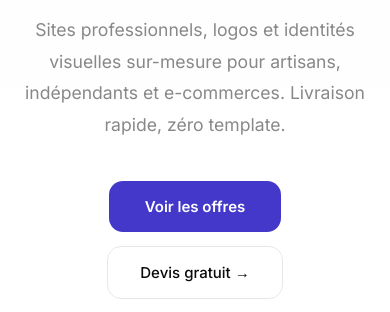
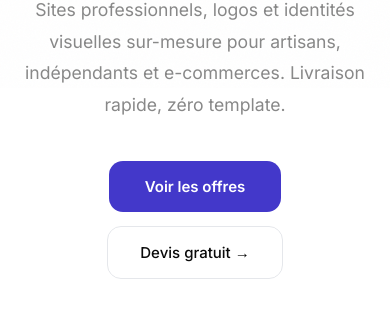
Before and after one commit to Delvaleseo/creopus, a website: page public/index.html in a window 390 px wide. Shown: the part 756-1068 px from the top of the page. Drawn offline with Linux system fonts and the light colour scheme.

Commit message:
Fix hero: supprimer min-height 100vh et réduire padding pour contenu visible immédiatement
Co-Authored-By: Claude Opus 4.6 <noreply@anthropic.com>

```diff
--- a/public/index.html
+++ b/public/index.html
@@ -133,8 +133,8 @@
 
   /* ── Hero ── */
   .hero {
-    min-height: 100vh; display: flex; flex-direction: column; align-items: center;
-    justify-content: center; text-align: center; padding: 100px 24px 60px;
+    display: flex; flex-direction: column; align-items: center;
+    justify-content: center; text-align: center; padding: 90px 24px 50px;
     position: relative; overflow: hidden;
   }
   .hero-ring {
@@ -178,7 +178,7 @@
   }
   .hero h1 em { color: var(--accent); font-style: italic }
   .hero-p { font-size: 1.1rem; color: var(--muted); max-width: 520px; line-height: 1.8; margin-bottom: 40px }
-  .hero-btns { display: flex; gap: 14px; justify-content: center; flex-wrap: wrap; margin-bottom: 56px }
+  .hero-btns { display: flex; gap: 14px; justify-content: center; flex-wrap: wrap; margin-bottom: 36px }
   .btn-fill {
     padding: 16px 36px; background: var(--accent); border-radius: 14px;
     color: #fff; font-size: 15px; font-weight: 600; text-decoration: none;
@@ -366,7 +366,7 @@
     nav { display: none }
     .menu-btn { display: block }
     section { padding: 72px 20px }
-    .hero { padding: 100px 20px 60px }
+    .hero { padding: 80px 20px 40px }
     .hero h1 { font-size: clamp(2.4rem, 8vw, 3.5rem) }
     .hero-ring, .hero-ring2 { display: none }
     .hero-stats { gap: 28px }
```
